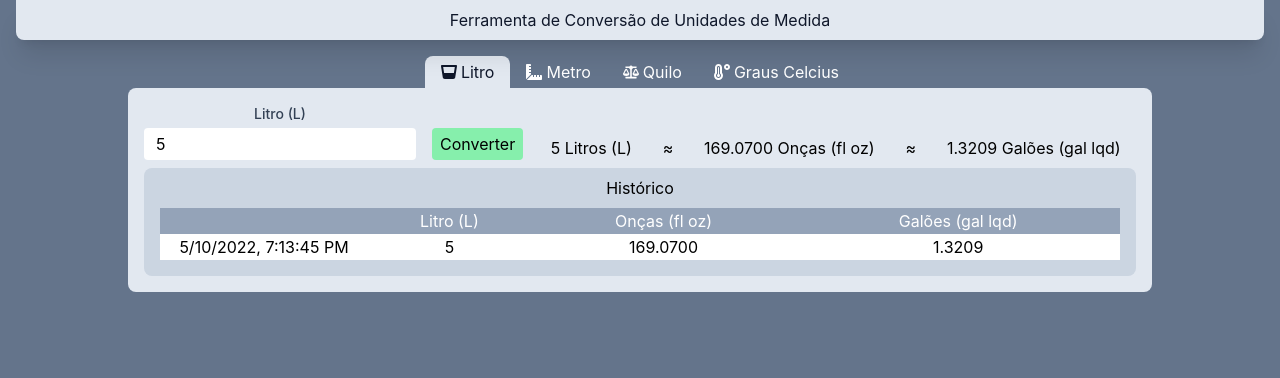
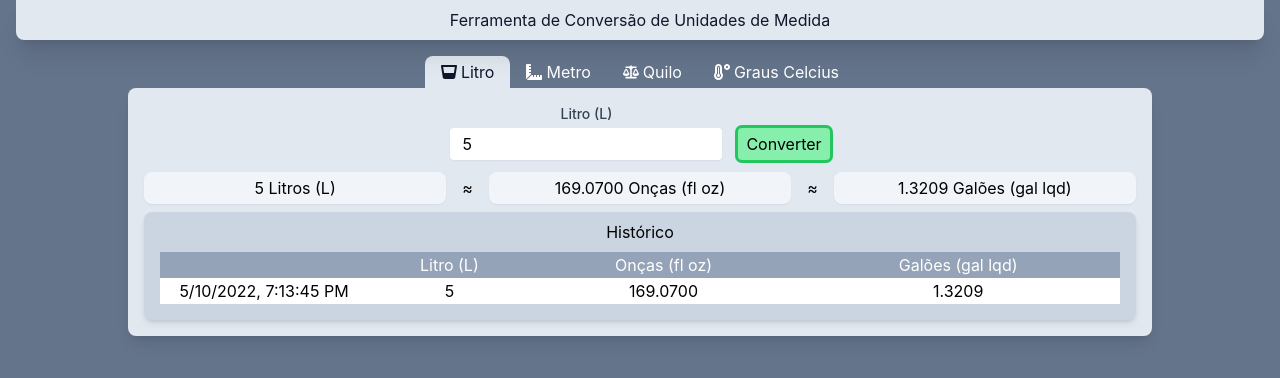
Before and after one commit to andrevtlopes/desafio-react-n2, a React (Create React App) app: page / in a window 1280 px wide. Both pictures are taken after typing "5" into the empty fields and a click on the button "Converter". Shown: the top 378 px of the page. Built offline with nearby package versions, Linux system fonts and the light colour scheme.

Commit message:
fix: visual fix

```diff
--- a/src/App.tsx
+++ b/src/App.tsx
@@ -10,7 +10,7 @@ function App() {
     const storage = useLocalStorage('local');
 
     return (
-        <div className='h-screen bg-slate-500'>
+        <div className='h-full min-h-screen bg-slate-500 align-center'>
             <Header title='Ferramenta de Conversão de Unidades de Medida' />
             <Container>
                 <Tabs>
@@ -27,7 +27,7 @@ function App() {
                         ))}
                     </TabList>
                     {Object.values(tabs).map((tab, idx) => (
-                        <TabPanel key={idx} className=''>
+                        <TabPanel key={idx}>
                             <StorageContext.Provider value={storage}>
                                 <Convert
                                     unit={tab.unit}
--- a/src/components/Container.tsx
+++ b/src/components/Container.tsx
@@ -6,7 +6,7 @@ type Props = {
 
 function Container({ children }: Props) {
   return (
-    <div className='max-w-screen-lg px-2 mx-auto mt-4 lg:px-0'>
+    <div className='max-w-screen-lg px-2 pb-10 mx-auto mt-4 lg:px-0'>
         {children}
     </div>
   )
--- a/src/components/Convert.tsx
+++ b/src/components/Convert.tsx
@@ -47,8 +47,8 @@ function Convert({ unit, measures }: Props) {
     }, []);
 
     return (
-        <div className='flex items-end gap-3'>
-            <form className='flex items-end gap-4'>
+        <div className='flex flex-col items-end gap-3'>
+            <form className='flex items-end justify-center w-full gap-4'>
                 <label className='form'>
                     <span>{unit.name} ({unit.symbol})</span>
                     <input type='number' ref={input} />
@@ -60,7 +60,7 @@ function Convert({ unit, measures }: Props) {
             <div className='flex justify-around w-full'>
                 {input.current?.value && (
                     <>
-                        <span>
+                        <span className='w-full py-1 rounded-lg shadow-sm bg-slate-100'>
                             {plural(
                                 parseFloat(input.current?.value || '0'),
                                 unit.name,
@@ -68,15 +68,15 @@ function Convert({ unit, measures }: Props) {
                             )} {' '}
                             ({unit.symbol})
                         </span>
-                        <span>≈</span>
+                        <span className='px-4 py-1'>≈</span>
                         {converted
                             .map<React.ReactNode>((c, idx) => (
-                                <span key={idx}>
+                                <span key={idx} className='w-full py-1 rounded-lg shadow-sm bg-slate-100'>
                                     {c ?? 0} {measures?.[idx]?.name} {' '}
                                     ({measures?.[idx]?.symbol})
                                 </span>
                             ))
-                            .reduce((prev, curr) => [prev, '≈', curr])}
+                            .reduce((prev, curr) => [prev, <span className='px-4 py-1'>≈</span>, curr])}
                     </>
                 )}
             </div>
--- a/src/components/History.tsx
+++ b/src/components/History.tsx
@@ -31,7 +31,7 @@ function History({ unit, measures }: Props) {
     }, [storage, unit.name]);
 
     return (
-        <div className='flex flex-col items-center justify-between w-full gap-2 p-4 pt-2 text-center rounded-lg bg-slate-300'>
+        <div className='flex flex-col items-center justify-between w-full gap-2 p-4 pt-2 text-center rounded-lg shadow-md bg-slate-300'>
             <h2 className='w-full'>Histórico</h2>
             <HistoryTable unit={unit} list={list} measures={measures} />
         </div>
--- a/src/components/HistoryTable.tsx
+++ b/src/components/HistoryTable.tsx
@@ -10,7 +10,7 @@ type Props = {
 
 export default function HistoryTable({ unit, list, measures }: Props) {
     return (
-        <table className='history-table'>
+        list.length ? <table className='history-table'>
             <thead>
                 <tr>
                     <td></td>
@@ -35,6 +35,6 @@ export default function HistoryTable({ unit, list, measures }: Props) {
                     </tr>
                 ))}
             </tbody>
-        </table>
+        </table> : <span className='p-1 text-sm rounded bg-slate-100'>Não há histórico ainda...</span>
     );
 }
--- a/src/index.css
+++ b/src/index.css
@@ -15,11 +15,11 @@
 }
 
 .react-tabs__tab-panel--selected {
-    @apply flex flex-col justify-between w-full gap-2 p-4 text-center rounded-lg bg-slate-200;
+    @apply flex flex-col justify-between w-full gap-2 p-4 text-center rounded-lg shadow-lg bg-slate-200;
 }
 
 .btn {
-    @apply px-2 py-1 bg-green-300 rounded hover:bg-green-400;
+    @apply px-2 py-1 bg-green-300 rounded shadow-sm outline-none hover:bg-green-400 hover:shadow-md focus:ring-green-500 focus:ring;
 }
 
 .form {
@@ -31,7 +31,7 @@
 }
 
 .form > input {
-    @apply px-3 py-1 rounded;
+    @apply px-3 py-1 rounded shadow-sm outline-none focus:ring focus:ring-slate-300;
 }
 
 .history-table {
```
